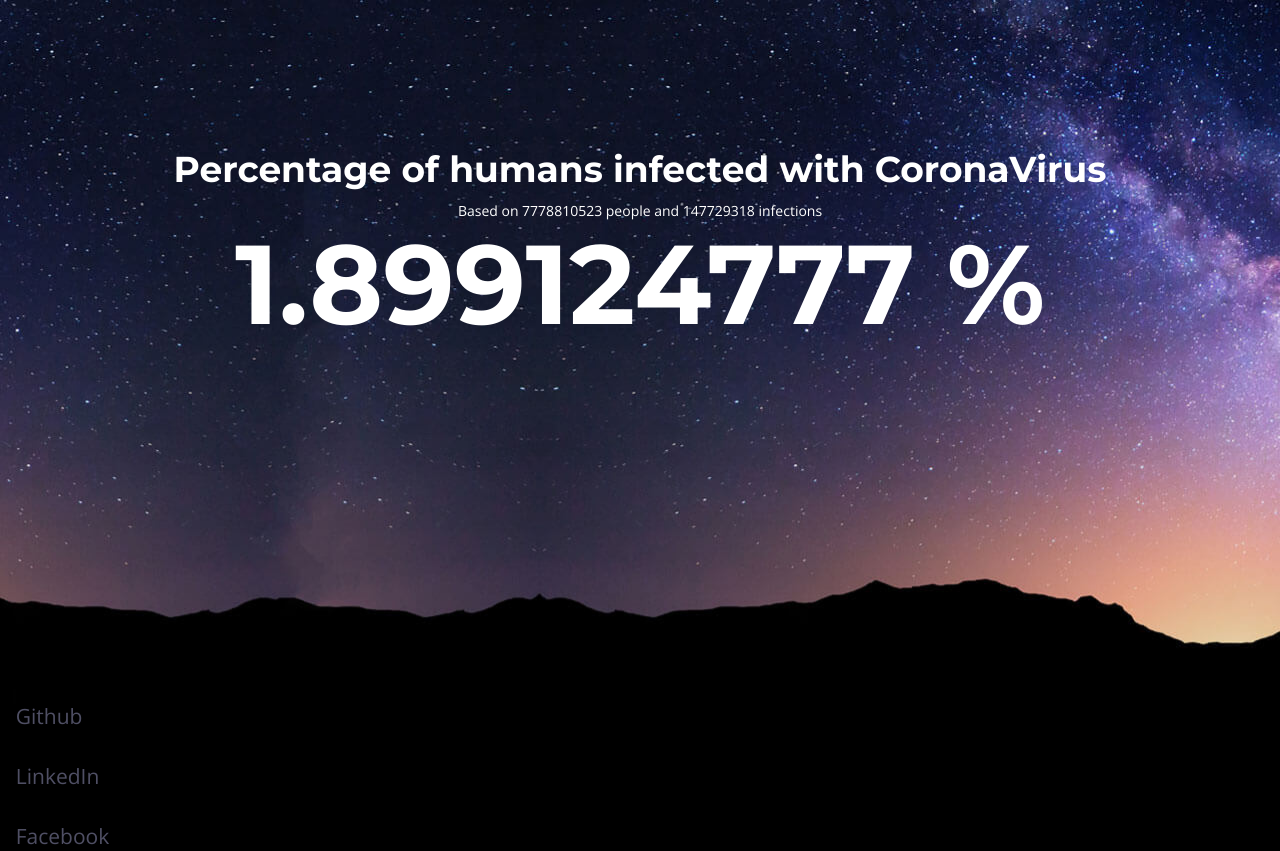
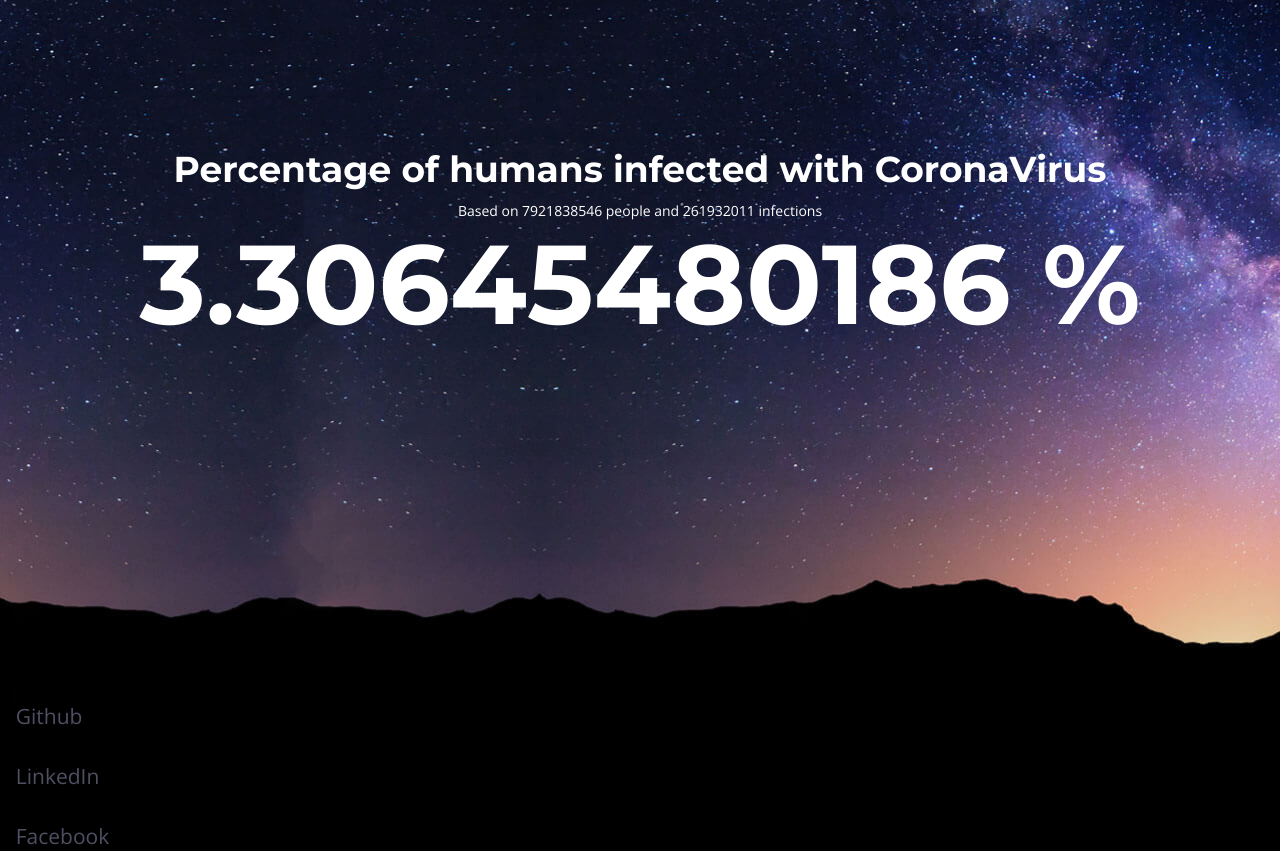
Before and after one commit to RH-sdavey/corona_percent, a plain HTML site: page index.html in a window 1280 px wide. Drawn offline with nearby package versions, Linux system fonts and the light colour scheme; some packages are replaced by stand-ins of ours.

Commit message:
manually update totals
will make this into a flask application soon... will be fully automated scraping of data and updating of pages

```diff
--- a/index.html
+++ b/index.html
@@ -38,8 +38,8 @@
           <div class="col-md-12 col-sm-12 col-xs-12">
 
               <h2>Percentage of humans infected with CoronaVirus</h2>
-              <p>Based on 7778810523 people and 147729318 infections</p>
-            <strong><h1 class="sean-percent">1.899124777 %</h1></strong>
+              <p>Based on 7921838546 people and 261932011 infections</p>
+            <strong><h1 class="sean-percent">3.30645480186 %</h1></strong>
           </div>
           <div class="col-md-12 col-sm-12 col-xs-12">
             <div class="row countdown justify-content-center">
```
